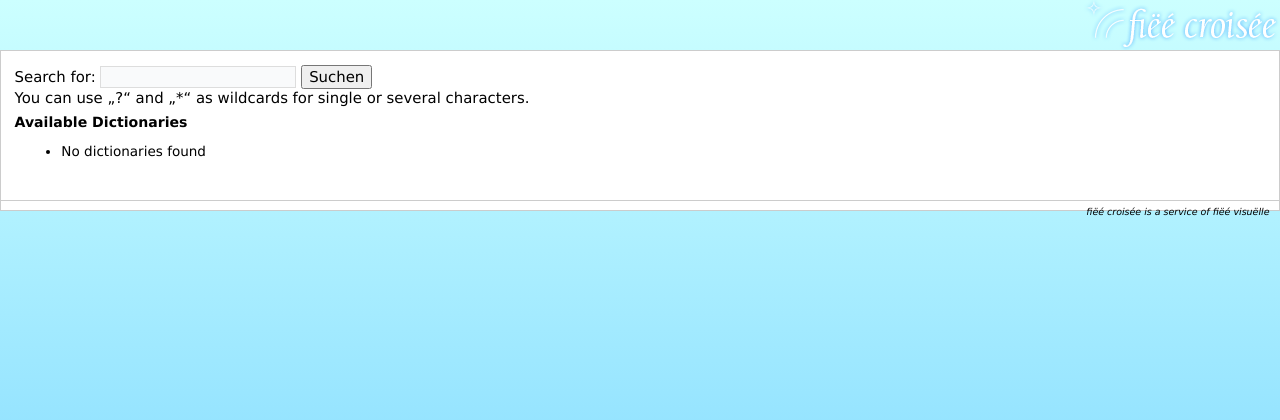
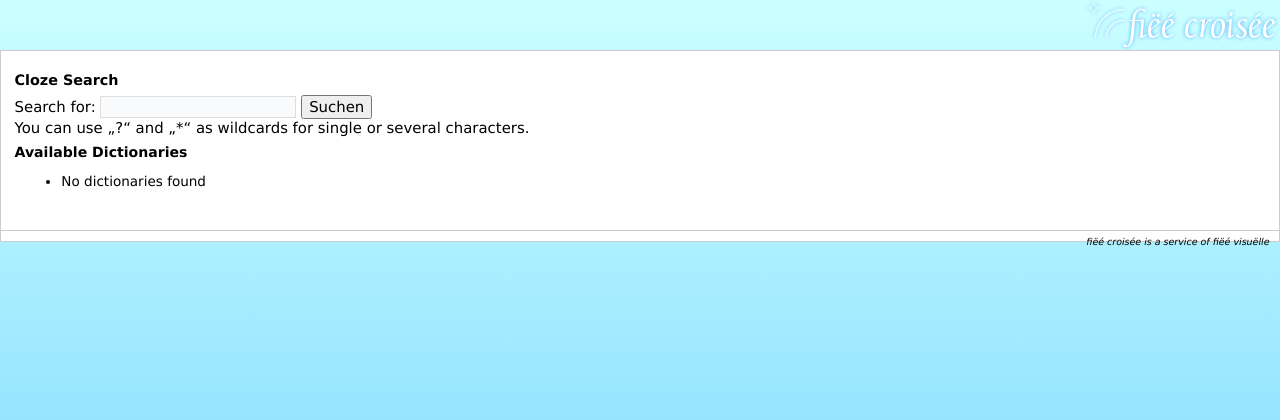
Before and after one commit to fiee/croisee, a Django app: page // in a window 1280 px wide. Shown: the top 420 px of the page. Run offline with Django 3.2, Linux system fonts and the light colour scheme; data that the repository does not hold is empty; some libraries are stand-ins or nearby versions.

Commit message:
locales updated

```diff
--- a/croisee/templates/index.html
+++ b/croisee/templates/index.html
@@ -2,6 +2,7 @@
 {% load cache i18n %}
 
 {% block maincontent %}
+<h2>{% trans "Cloze Search" %}</h2>
 <form action="/" method="post" name="wordsearch">
 	<div class="formline ui-widget">
 		<label for="searchterm">{% trans "Search for:" %}</label>
```
Also changed, not shown: croisee/locale/de/LC_MESSAGES/django.po, croisee/locale/en/LC_MESSAGES/django.po, 2 other files.
